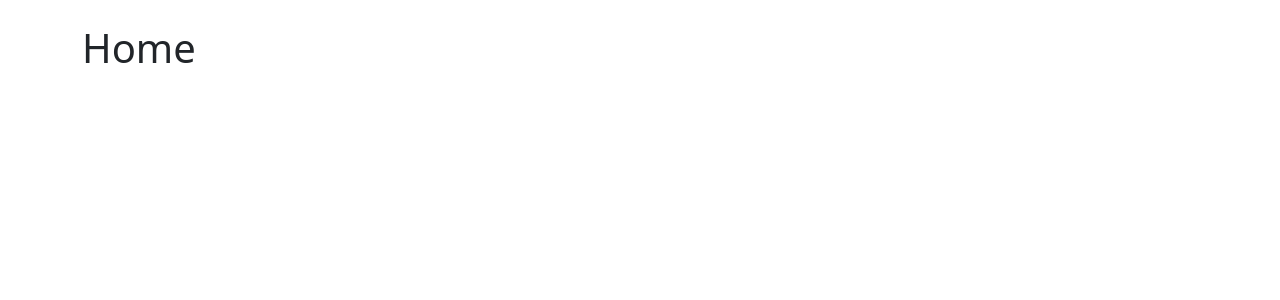
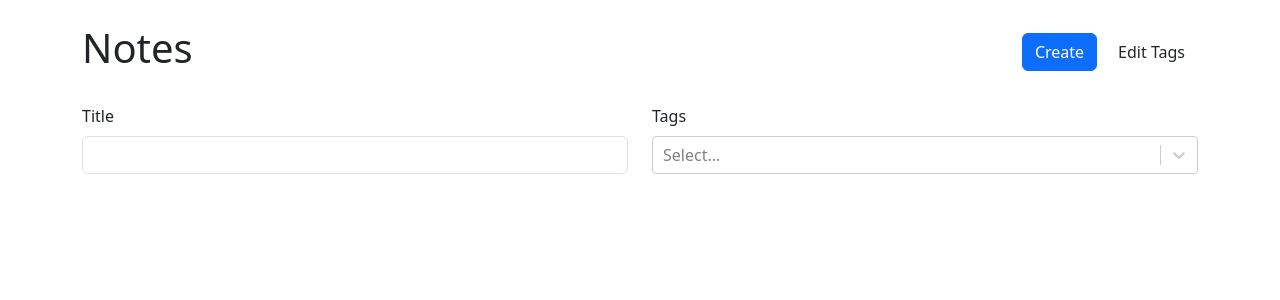
Before and after one commit to pgajek/Notes, a React (Vite) app: page / in a window 1280 px wide. Shown: the top 300 px of the page. Built offline with nearby package versions, Linux system fonts and the light colour scheme.

Commit message:
notes properly listed

```diff
--- a/src/App.tsx
+++ b/src/App.tsx
@@ -5,6 +5,9 @@ import NewNote from "./components/NewNote";
 import { useLocalStorage } from "./utils/useLocalStorage";
 import { useMemo } from "react";
 import { v4 as uuidV4 } from "uuid";
+import NoteList from "./components/NoteList";
+import NoteLayout from "./components/NoteLayout";
+import Note from "./components/Note";
 
 export type Tag = {
   id: string;
@@ -60,7 +63,10 @@ function App() {
   return (
     <Container className="my-4">
       <Routes>
-        <Route path="/" element={<h1>Home</h1>} />
+        <Route
+          path="/"
+          element={<NoteList notes={notesWithTags} availiableTags={tags} />}
+        />
         <Route
           path="/new"
           element={
@@ -71,8 +77,8 @@ function App() {
             />
           }
         />
-        <Route path="/:id">
-          <Route index element={<h1>Show</h1>} />
+        <Route path="/:id" element={<NoteLayout notes={notesWithTags} />}>
+          <Route index element={<Note />} />
           <Route path="edit" element={<h1>Edit</h1>} />
         </Route>
         <Route path="*" element={<Navigate to="/" />} />
--- /dev/null
+++ b/src/components/Note.tsx
@@ -0,0 +1,45 @@
+import { Badge, Button, Col, Row, Stack } from "react-bootstrap";
+import { useNote } from "./NoteLayout";
+import { Link } from "react-router-dom";
+
+const Note = () => {
+  const note = useNote();
+  return (
+    <>
+      <Row className="align-item-center mb-4">
+        <Col>
+          <h1>{note.title}</h1>
+          {note.tags.length > 0 ? (
+            <Stack
+              gap={2}
+              className="align-items-center justify-content-center h-100"
+            >
+              {note.tags.length > 0 ? (
+                <Stack gap={1} direction="horizontal" className=" flex-wrap">
+                  {note.tags.map((tag) => (
+                    <Badge key={tag.id} className="text-truncate">
+                      {tag.label}
+                    </Badge>
+                  ))}
+                </Stack>
+              ) : null}
+            </Stack>
+          ) : null}
+        </Col>
+        <Col xs="auto">
+          <Stack gap={2} direction="horizontal">
+            <Link to={`/${note.id}/edit`}>
+              <Button>Edit</Button>
+            </Link>
+            <Button variant="outline-danger">Delete</Button>
+            <Link to="..">
+              <Button variant="outline-secondary">Back</Button>
+            </Link>
+          </Stack>
+        </Col>
+      </Row>
+    </>
+  );
+};
+
+export default Note;
--- /dev/null
+++ b/src/components/NoteCard.module.css
@@ -0,0 +1,9 @@
+.card {
+  transition: translate ease-in-out 100ms, box-shadow ease-in-out 100ms;
+}
+
+.card:hover,
+.card:focus {
+  translate: 0 -5px;
+  box-shadow: 0 5px 8px 0 rgba(0, 0, 0, 0.2);
+}
--- /dev/null
+++ b/src/components/NoteCard.tsx
@@ -0,0 +1,44 @@
+import { Badge, Card, Stack } from "react-bootstrap";
+import { Tag } from "../App";
+import { Link } from "react-router-dom";
+import styles from "./NoteCard.module.css";
+
+type NoteCardProps = {
+  id: string;
+  title: string;
+  tags: Tag[];
+};
+
+const NoteCard = ({ id, title, tags }: NoteCardProps) => {
+  return (
+    <Card
+      as={Link}
+      to={`/${id}`}
+      className={`h-100 text-reset text-decoration-none ${styles.card}`}
+    >
+      <Card.Body>
+        <Stack
+          gap={2}
+          className="align-items-center justify-content-center h-100"
+        >
+          <span className="fs=-5">{title}</span>
+          {tags.length > 0 ? (
+            <Stack
+              gap={1}
+              direction="horizontal"
+              className="justify-content-center flex-wrap"
+            >
+              {tags.map((tag) => (
+                <Badge key={tag.id} className="text-truncate">
+                  {tag.label}
+                </Badge>
+              ))}
+            </Stack>
+          ) : null}
+        </Stack>
+      </Card.Body>
+    </Card>
+  );
+};
+
+export default NoteCard;
--- /dev/null
+++ b/src/components/NoteLayout.tsx
@@ -0,0 +1,26 @@
+import {
+  Navigate,
+  Outlet,
+  useOutletContext,
+  useParams,
+} from "react-router-dom";
+import { Note } from "../App";
+
+type NoteLayoutProps = {
+  notes: Note[];
+};
+
+export const useNote = () => {
+  return useOutletContext<Note>();
+};
+
+const NoteLayout = ({ notes }: NoteLayoutProps) => {
+  const { id } = useParams();
+  const note = notes.find((note) => note.id === id);
+
+  if (note == null) return <Navigate to="/" replace />;
+
+  return <Outlet context={note} />;
+};
+
+export default NoteLayout;
--- /dev/null
+++ b/src/components/NoteList.tsx
@@ -0,0 +1,92 @@
+import { useMemo, useState } from "react";
+import { Button, Col, Form, Row, Stack } from "react-bootstrap";
+import { Link } from "react-router-dom";
+import ReactSelect from "react-select";
+import { Note, Tag } from "../App";
+import NoteCard from "./NoteCard";
+
+type NoteListProps = {
+  availiableTags: Tag[];
+  notes: Note[];
+};
+
+const NoteList = ({ availiableTags, notes }: NoteListProps) => {
+  const [selectedTags, setSelectedTags] = useState<Tag[]>([]);
+  const [title, setTitle] = useState<string>("");
+
+  const filteredNotes = useMemo(() => {
+    return notes.filter((note) => {
+      return (
+        (title === "" ||
+          note.title.toLowerCase().includes(title.toLowerCase())) &&
+        (selectedTags.length === 0 ||
+          selectedTags.every((tag) =>
+            note.tags.some((noteTag) => noteTag.id === tag.id)
+          ))
+      );
+    });
+  }, [title, selectedTags, notes]);
+
+  return (
+    <>
+      <Row className="align-items-center mb-4">
+        <Col>
+          <h1>Notes</h1>
+        </Col>
+        <Col xs="auto">
+          <Stack gap={2} direction="horizontal">
+            <Link to="/new">
+              <Button>Create</Button>
+            </Link>
+            <Button variant="outlined-secondary">Edit Tags</Button>
+          </Stack>
+        </Col>
+      </Row>
+      <Form>
+        <Row className="mb-4">
+          <Col>
+            <Form.Group controlId="title">
+              <Form.Label>Title</Form.Label>
+              <Form.Control
+                type="text"
+                value={title}
+                onChange={(e) => setTitle(e.target.value)}
+              />
+            </Form.Group>
+          </Col>
+          <Col>
+            <Form.Group controlId="tags">
+              <Form.Label>Tags</Form.Label>
+              <ReactSelect
+                value={selectedTags.map((tag) => {
+                  return { label: tag.label, value: tag.id };
+                })}
+                options={availiableTags.map((tag) => ({
+                  label: tag.label,
+                  value: tag.id,
+                }))}
+                onChange={(tags) => {
+                  setSelectedTags(
+                    tags.map((tag) => {
+                      return { label: tag.label, id: tag.value };
+                    })
+                  );
+                }}
+                isMulti
+              />
+            </Form.Group>
+          </Col>
+        </Row>
+      </Form>
+      <Row xs={1} sm={2} lg={3} xl={4} className="g-3">
+        {filteredNotes.map((note) => (
+          <Col key={note.id}>
+            <NoteCard id={note.id} title={note.title} tags={note.tags} />
+          </Col>
+        ))}
+      </Row>
+    </>
+  );
+};
+
+export default NoteList;
```
